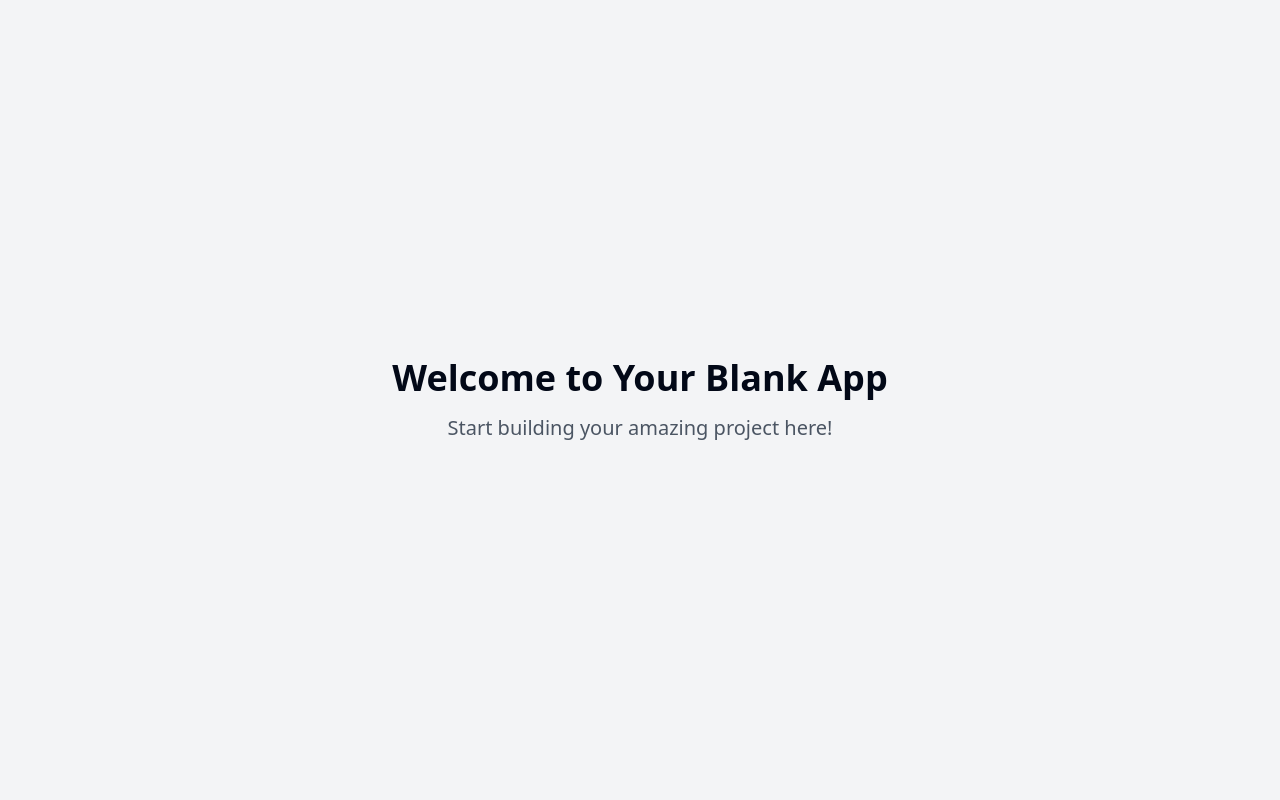
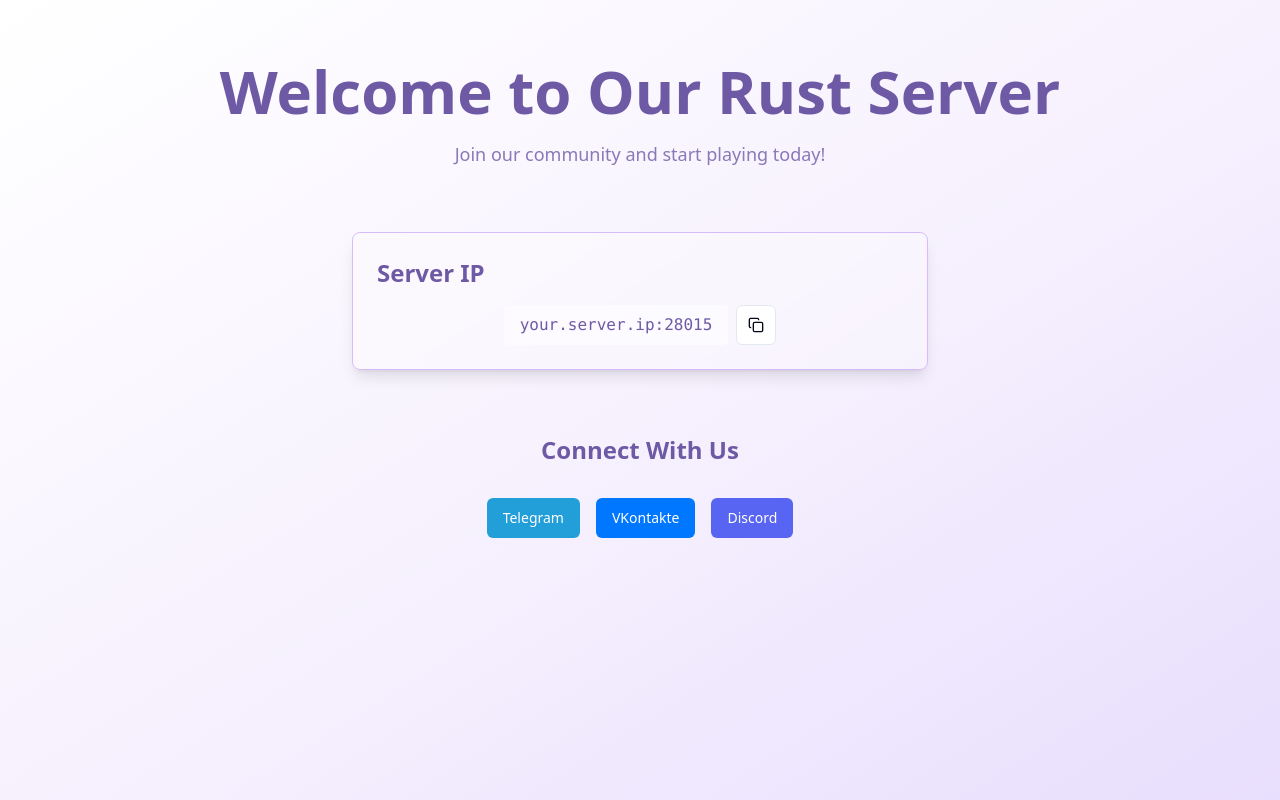
Before and after one commit to snezhok69/purple-white-connect, a React (Vite) app: page / in a window 1280 px wide. Built offline with nearby package versions, Linux system fonts and the light colour scheme.

Commit message:
Add landing page with server info
Create a new landing page featuring a purple and white color scheme with gradient effects. Include the server IP for the game Rust and links to social media platforms: Telegram, VK, and Discord.
[skip gpt_engineer]

```diff
--- /dev/null
+++ b/src/components/ServerInfo.tsx
@@ -0,0 +1,33 @@
+import { Copy } from "lucide-react";
+import { Button } from "@/components/ui/button";
+import { toast } from "sonner";
+
+const ServerInfo = () => {
+  const serverIP = "your.server.ip:28015"; // Replace with your actual server IP
+
+  const copyIP = () => {
+    navigator.clipboard.writeText(serverIP);
+    toast("Server IP copied to clipboard!");
+  };
+
+  return (
+    <div className="bg-white/30 backdrop-blur-sm p-6 rounded-lg shadow-lg border border-rustPurple-light">
+      <h2 className="text-2xl font-bold text-rustPurple-dark mb-4">Server IP</h2>
+      <div className="flex items-center justify-center space-x-2">
+        <code className="bg-white/50 px-4 py-2 rounded text-rustPurple-dark font-mono">
+          {serverIP}
+        </code>
+        <Button
+          onClick={copyIP}
+          variant="outline"
+          size="icon"
+          className="hover:bg-rustPurple hover:text-white transition-colors"
+        >
+          <Copy className="h-4 w-4" />
+        </Button>
+      </div>
+    </div>
+  );
+};
+
+export default ServerInfo;
--- /dev/null
+++ b/src/components/SocialLinks.tsx
@@ -0,0 +1,43 @@
+import { Button } from "@/components/ui/button";
+
+const SocialLinks = () => {
+  const socials = [
+    {
+      name: "Telegram",
+      url: "#", // Replace with your actual Telegram URL
+      className: "bg-[#229ED9] hover:bg-[#1a7aa8]",
+    },
+    {
+      name: "VKontakte",
+      url: "#", // Replace with your actual VK URL
+      className: "bg-[#0077FF] hover:bg-[#0066cc]",
+    },
+    {
+      name: "Discord",
+      url: "#", // Replace with your actual Discord URL
+      className: "bg-[#5865F2] hover:bg-[#4752c4]",
+    },
+  ];
+
+  return (
+    <div className="flex flex-col sm:flex-row gap-4 items-center justify-center">
+      {socials.map((social) => (
+        <a
+          key={social.name}
+          href={social.url}
+          target="_blank"
+          rel="noopener noreferrer"
+          className="w-full sm:w-auto"
+        >
+          <Button
+            className={`w-full ${social.className} text-white transition-transform hover:scale-105`}
+          >
+            {social.name}
+          </Button>
+        </a>
+      ))}
+    </div>
+  );
+};
+
+export default SocialLinks;
--- a/src/pages/Index.tsx
+++ b/src/pages/Index.tsx
@@ -1,11 +1,29 @@
-// Update this page (the content is just a fallback if you fail to update the page)
+import ServerInfo from "@/components/ServerInfo";
+import SocialLinks from "@/components/SocialLinks";
 
 const Index = () => {
   return (
-    <div className="min-h-screen flex items-center justify-center bg-gray-100">
-      <div className="text-center">
-        <h1 className="text-4xl font-bold mb-4">Welcome to Your Blank App</h1>
-        <p className="text-xl text-gray-600">Start building your amazing project here!</p>
+    <div className="min-h-screen bg-gradient-to-br from-white via-rustPurple-light/20 to-rustPurple/20">
+      <div className="container mx-auto px-4 py-16">
+        <div className="text-center mb-16">
+          <h1 className="text-4xl md:text-6xl font-bold text-rustPurple-dark mb-4 animate-float">
+            Welcome to Our Rust Server
+          </h1>
+          <p className="text-lg text-rustPurple-dark/80 mb-8">
+            Join our community and start playing today!
+          </p>
+        </div>
+
+        <div className="max-w-xl mx-auto mb-16">
+          <ServerInfo />
+        </div>
+
+        <div className="max-w-2xl mx-auto">
+          <h2 className="text-2xl font-bold text-rustPurple-dark mb-8 text-center">
+            Connect With Us
+          </h2>
+          <SocialLinks />
+        </div>
       </div>
     </div>
   );
--- a/tailwind.config.ts
+++ b/tailwind.config.ts
@@ -12,85 +12,77 @@ export default {
   theme: {
     container: {
       center: true,
-			padding: '2rem',
+      padding: "2rem",
       screens: {
-				'2xl': '1400px'
-			}
+        "2xl": "1400px",
+      },
     },
     extend: {
       colors: {
-				border: 'hsl(var(--border))',
-				input: 'hsl(var(--input))',
-				ring: 'hsl(var(--ring))',
-				background: 'hsl(var(--background))',
-				foreground: 'hsl(var(--foreground))',
+        border: "hsl(var(--border))",
+        input: "hsl(var(--input))",
+        ring: "hsl(var(--ring))",
+        background: "hsl(var(--background))",
+        foreground: "hsl(var(--foreground))",
+        rustPurple: {
+          light: "#D6BCFA",
+          DEFAULT: "#8B5CF6",
+          dark: "#6E59A5",
+        },
         primary: {
-					DEFAULT: 'hsl(var(--primary))',
-					foreground: 'hsl(var(--primary-foreground))'
+          DEFAULT: "hsl(var(--primary))",
+          foreground: "hsl(var(--primary-foreground))",
         },
         secondary: {
-					DEFAULT: 'hsl(var(--secondary))',
-					foreground: 'hsl(var(--secondary-foreground))'
+          DEFAULT: "hsl(var(--secondary))",
+          foreground: "hsl(var(--secondary-foreground))",
         },
         destructive: {
-					DEFAULT: 'hsl(var(--destructive))',
-					foreground: 'hsl(var(--destructive-foreground))'
+          DEFAULT: "hsl(var(--destructive))",
+          foreground: "hsl(var(--destructive-foreground))",
         },
         muted: {
-					DEFAULT: 'hsl(var(--muted))',
-					foreground: 'hsl(var(--muted-foreground))'
+          DEFAULT: "hsl(var(--muted))",
+          foreground: "hsl(var(--muted-foreground))",
         },
         accent: {
-					DEFAULT: 'hsl(var(--accent))',
-					foreground: 'hsl(var(--accent-foreground))'
+          DEFAULT: "hsl(var(--accent))",
+          foreground: "hsl(var(--accent-foreground))",
         },
         popover: {
-					DEFAULT: 'hsl(var(--popover))',
-					foreground: 'hsl(var(--popover-foreground))'
+          DEFAULT: "hsl(var(--popover))",
+          foreground: "hsl(var(--popover-foreground))",
         },
         card: {
-					DEFAULT: 'hsl(var(--card))',
-					foreground: 'hsl(var(--card-foreground))'
+          DEFAULT: "hsl(var(--card))",
+          foreground: "hsl(var(--card-foreground))",
         },
-				sidebar: {
-					DEFAULT: 'hsl(var(--sidebar-background))',
-					foreground: 'hsl(var(--sidebar-foreground))',
-					primary: 'hsl(var(--sidebar-primary))',
-					'primary-foreground': 'hsl(var(--sidebar-primary-foreground))',
-					accent: 'hsl(var(--sidebar-accent))',
-					'accent-foreground': 'hsl(var(--sidebar-accent-foreground))',
-					border: 'hsl(var(--sidebar-border))',
-					ring: 'hsl(var(--sidebar-ring))'
-				}
       },
       borderRadius: {
-				lg: 'var(--radius)',
-				md: 'calc(var(--radius) - 2px)',
-				sm: 'calc(var(--radius) - 4px)'
+        lg: "var(--radius)",
+        md: "calc(var(--radius) - 2px)",
+        sm: "calc(var(--radius) - 4px)",
       },
       keyframes: {
-				'accordion-down': {
-					from: {
-						height: '0'
+        "accordion-down": {
+          from: { height: "0" },
+          to: { height: "var(--radix-accordion-content-height)" },
         },
-					to: {
-						height: 'var(--radix-accordion-content-height)'
-					}
+        "accordion-up": {
+          from: { height: "var(--radix-accordion-content-height)" },
+          to: { height: "0" },
         },
-				'accordion-up': {
-					from: {
-						height: 'var(--radix-accordion-content-height)'
+        float: {
+          "0%, 100%": { transform: "translateY(0)" },
+          "50%": { transform: "translateY(-10px)" },
         },
-					to: {
-						height: '0'
-					}
-				}
       },
       animation: {
-				'accordion-down': 'accordion-down 0.2s ease-out',
-				'accordion-up': 'accordion-up 0.2s ease-out'
-			}
-		}
+        "accordion-down": "accordion-down 0.2s ease-out",
+        "accordion-up": "accordion-up 0.2s ease-out",
+        float: "float 3s ease-in-out infinite",
+      },
+    },
   },
   plugins: [require("tailwindcss-animate")],
 } satisfies Config;
```
Lines whose indentation alone changed are shown as unchanged.
